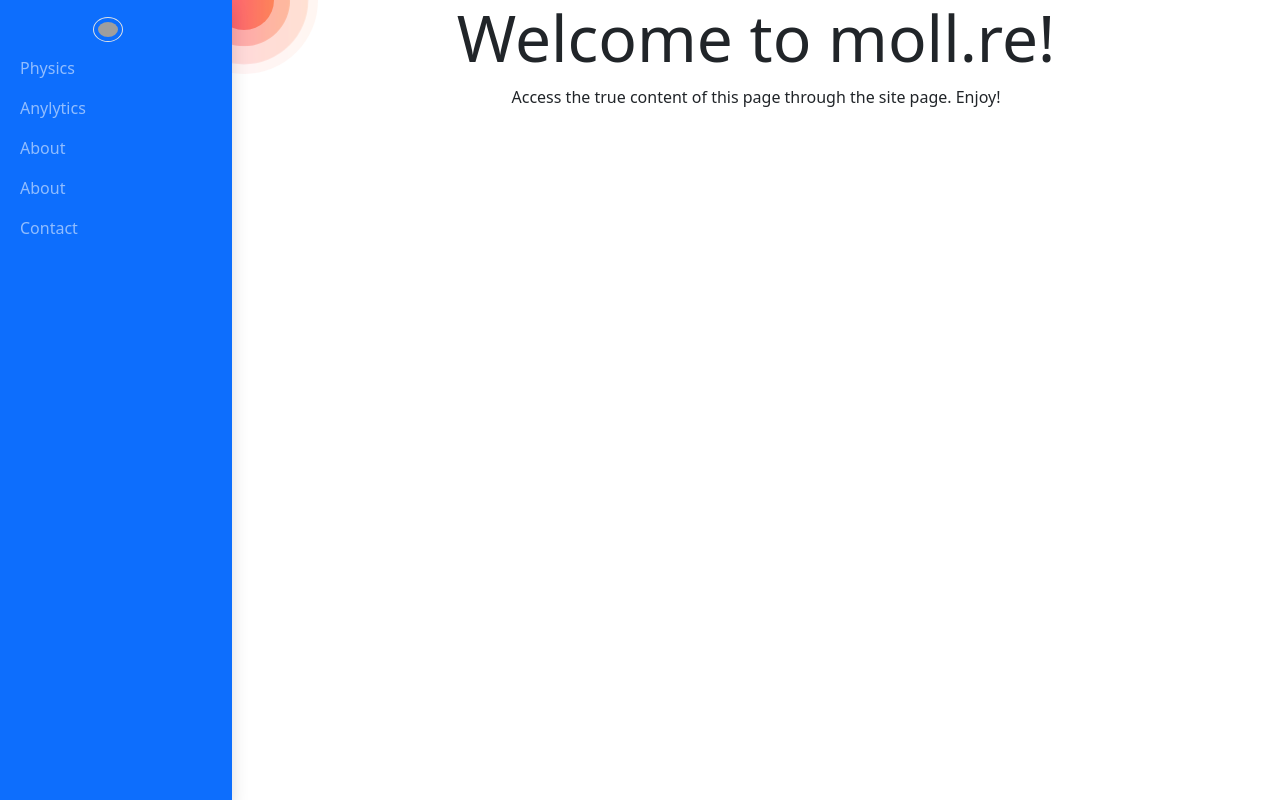
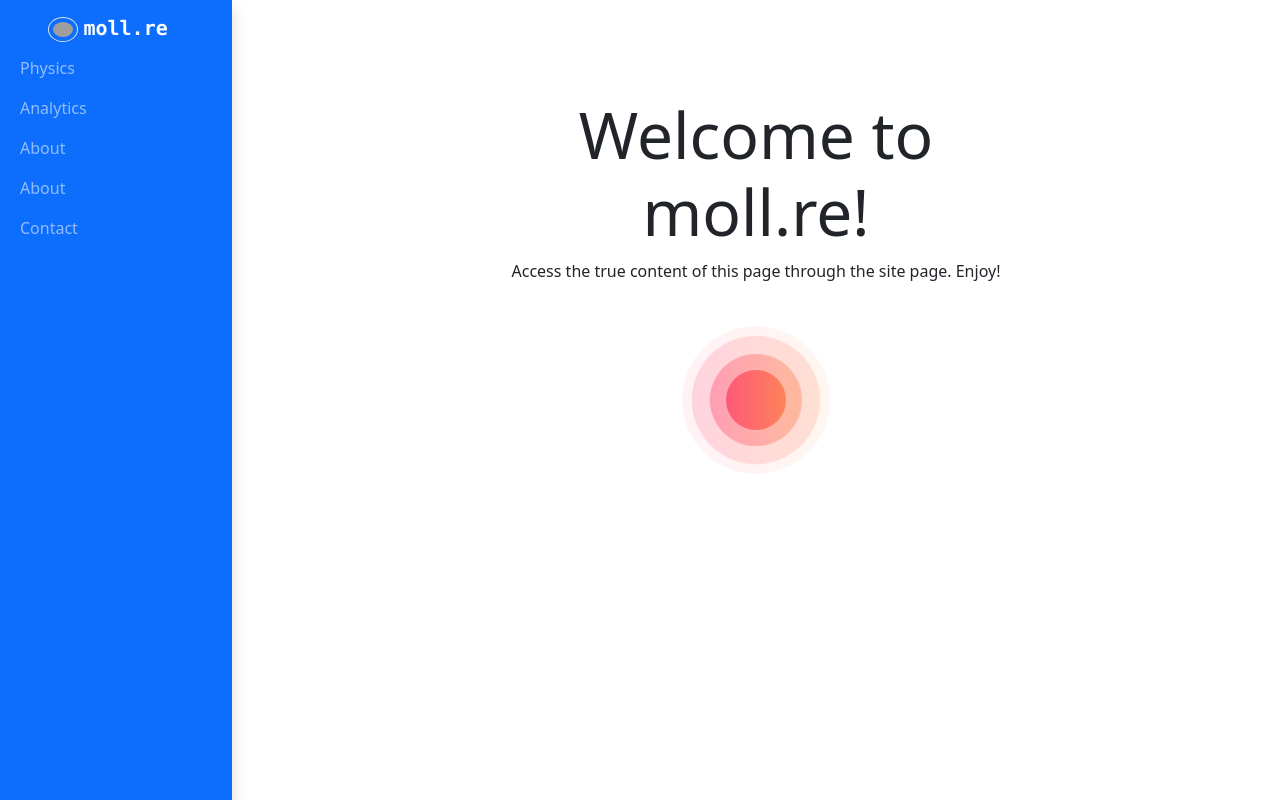
Before and after one commit to moll-re/moll.re, a Django app: page / in a window 1280 px wide. Run offline with Django 3.2, Linux system fonts and the light colour scheme; parts of the project's set-up code (start-up, migrations or seed data) failed here and were passed over; some libraries are stand-ins or nearby versions; grey boxes are pictures that could not be loaded.

Commit message:
Better loading screen + typos

```diff
--- a/django/home/templates/home/base.html
+++ b/django/home/templates/home/base.html
@@ -12,9 +12,8 @@
 
 
 {% block content %}
-
-<div class="position-static top-50 start-50 translate-middle">
-
+<div class="position-relative" style="height: 100vh;">
+    <div class="position-absolute top-50 start-50 translate-middle">
         <a href="#" class="intro-banner-vdo-play-btn pinkBg">
             <i class="glyphicon glyphicon-play whiteText" aria-hidden="true"></i>
             <span class="ripple pinkBg"></span>
@@ -23,9 +22,13 @@
         </a>
 
     </div>
-
+    <div class="position-absolute bottom-50 start-50 translate-middle">
         <h1 class="display-3 text-center">Welcome to moll.re!</h1>
         <p class="text-center">Access the true content of this page through the site page. Enjoy!</p>
+    </div>
+</div>
 
-{{ media_url }}
+
+
+
 {% endblock content %}
--- a/django/templates/sidebar.html
+++ b/django/templates/sidebar.html
@@ -1,7 +1,8 @@
 <nav class="navbar navbar-expand-sm navbar-dark bg-primary fixed-left flex-md-column shadow">
     <div class="container-fluid">
-        <a class="navbar-brand" href="#">
+        <a class="navbar-brand" href="/">
             <img src="https://github.com/moll-re.png" alt="moll-re" width="30" height="30" class="rounded-circle img-thumbnail" style='background-color: transparent'>
+            <span class="font-monospace fw-bold">moll.re</span>
         </a>
 
         <button class="navbar-toggler" type="button" data-BS-toggle="collapse" data-bs-target="#navbar-custom-items"
--- a/django/website/context.py
+++ b/django/website/context.py
@@ -4,7 +4,7 @@ pages = [
         "url" : "/physics"
     },
     {
-        "name" : "Anylytics",
+        "name" : "Analytics",
         "url" : "/analytics",
     },
     {
```
Also changed, not shown: django/physics/templates/physics/base.html (+9 -0 lines), django/physics/templates/physics/overview.html (+2 -5 lines), 1 other file. Lines whose indentation alone changed are shown as unchanged.
